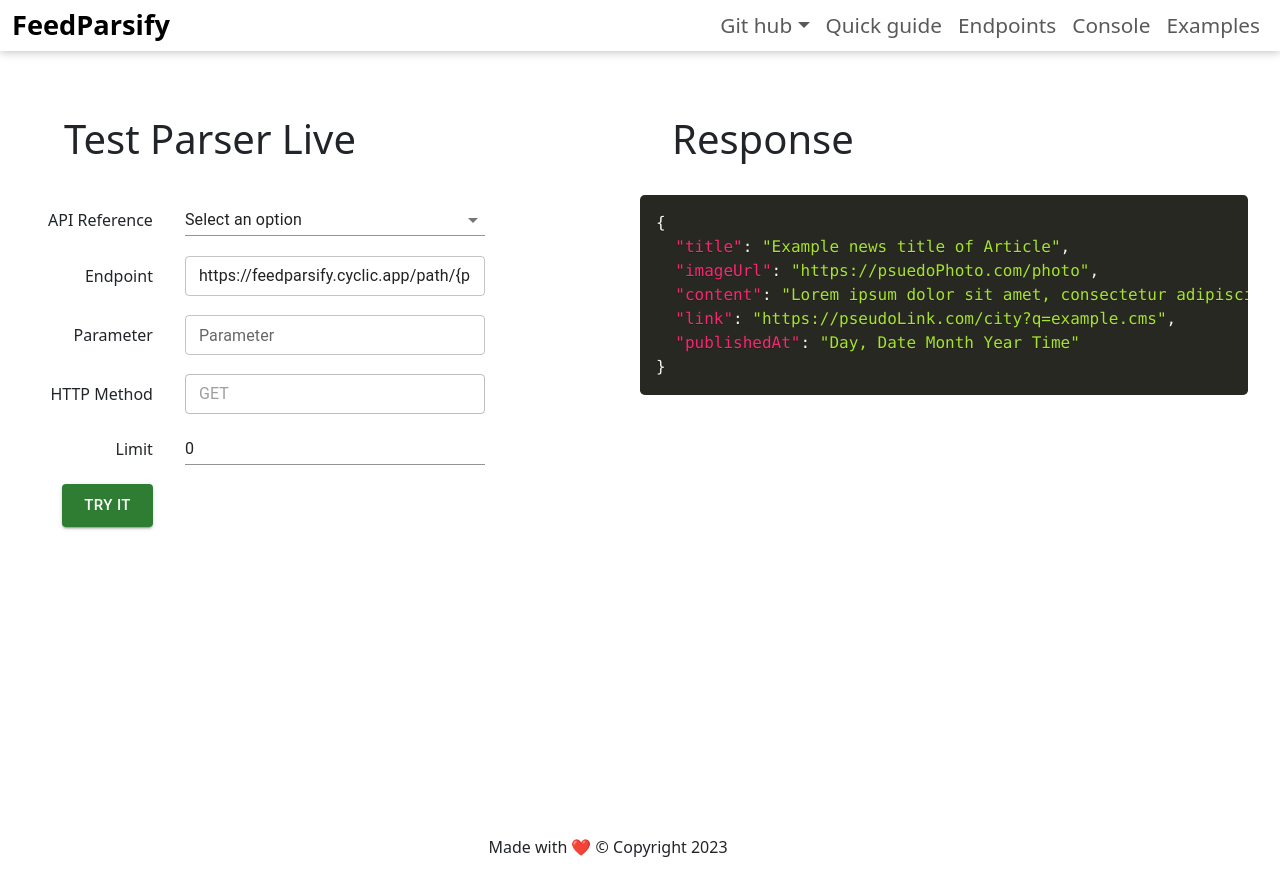
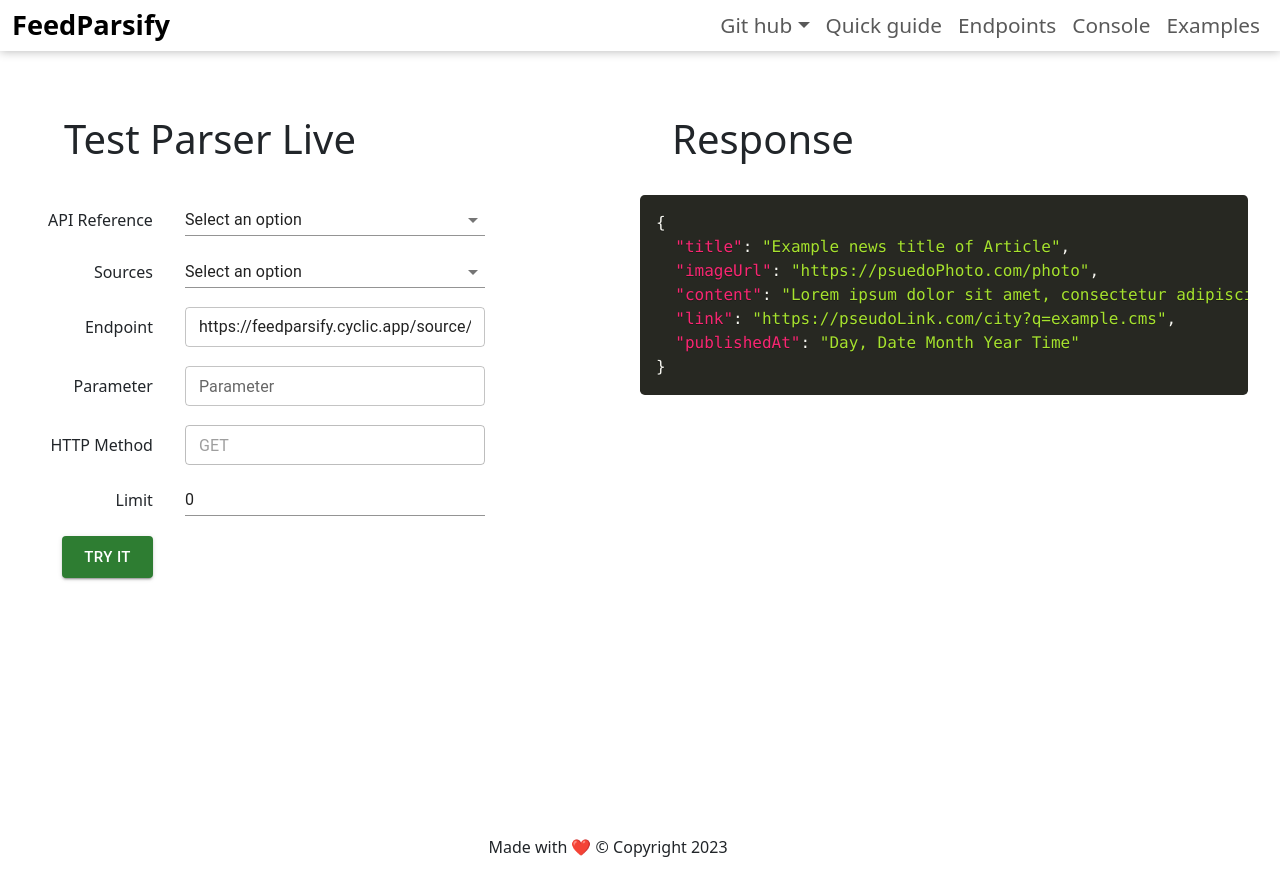
Before and after one commit to kunalkashyap-1/feedParsify_doc, a React (Create React App) app: page /Console in a window 1280 px wide. Built offline with nearby package versions, Linux system fonts and the light colour scheme.

Commit message:
console updated as per the updated api

```diff
--- a/src/components/Console.jsx
+++ b/src/components/Console.jsx
@@ -1,16 +1,16 @@
 import { useState, useEffect } from "react";
-import { Prism } from 'react-syntax-highlighter';
-import { okaidia } from 'react-syntax-highlighter/dist/esm/styles/prism';
-import { Button, NativeSelect, TextField, Input } from '@mui/material';
-
+import { Prism } from "react-syntax-highlighter";
+import { okaidia } from "react-syntax-highlighter/dist/esm/styles/prism";
+import { Button, NativeSelect, TextField, Input } from "@mui/material";
 
 function Console() {
+  const [source, setSource] = useState("source");
+
   const urls = {
-        Parameter: "https://feedparsify.cyclic.app/path/",
+    Parameter: `https://feedparsify.cyclic.app/source/path/`,
     Search: "https://feedparsify.cyclic.app/search/",
-        Stat: "https://feedparsify.cyclic.app/feeds/",
-        Location: "https://feedparsify.cyclic.app/c1/"
-    }
+    Stat: `https://feedparsify.cyclic.app/`,
+  };
 
   const [endpoint, setEndpoint] = useState(`${urls.Parameter}`);
   const [submit, setSubmit] = useState(0);
@@ -18,11 +18,12 @@
   const [param, setParam] = useState(`{parameter}`);
   const [option, setOption] = useState("Parameter");
   const [api_data, setData] = useState({
-        "title": "Example news title of Article",
-        "imageUrl": "https://psuedoPhoto.com/photo",
-        "content": "Lorem ipsum dolor sit amet, consectetur adipiscing elit. Vivamus ac mauris tristique, ultrices dui quis, ornare neque. Nullam pulvinar velit id massa volutpat ultricies. Pellentesque venenatis aliquet nunc et vulputate. Ut consectetur maximus turpis, vitae accumsan lacus. Cras eu tempor est. ",
-        "link": "https://pseudoLink.com/city?q=example.cms",
-        "publishedAt": "Day, Date Month Year Time"
+    title: "Example news title of Article",
+    imageUrl: "https://psuedoPhoto.com/photo",
+    content:
+      "Lorem ipsum dolor sit amet, consectetur adipiscing elit. Vivamus ac mauris tristique, ultrices dui quis, ornare neque. Nullam pulvinar velit id massa volutpat ultricies. Pellentesque venenatis aliquet nunc et vulputate. Ut consectetur maximus turpis, vitae accumsan lacus. Cras eu tempor est. ",
+    link: "https://pseudoLink.com/city?q=example.cms",
+    publishedAt: "Day, Date Month Year Time",
   });
 
   const selectHandler = (event) => {
@@ -30,38 +31,44 @@
     setOption(event.target.value);
   };
 
-    useEffect(() => {
+  useEffect(
+    () => {
       // console.log(endpoint);
-        submit === 1 ? fetch(`${endpoint}${param}${limit > 0 ? `?limit=${limit}` : ""}`)
-            .then(response => {
-                if(response.status===404){
-                    response.json()
-                    .then(res =>{
+      submit === 1 ? (
+        fetch(
+          `${endpoint}${option === "Search" ? "" : source + "/feeds/"}${param}${
+            limit > 0 ? `?limit=${limit}` : ""
+          }`
+        )
+          .then((response) => {
+            if (response.status === 404) {
+              response.json().then((res) => {
                 console.log(res);
-                    })
-                }
-                else{
-                    response.json()
-                    .then(res => {
+              });
+            } else {
+              response.json().then((res) => {
                 // console.log(res);
                 setData(res);
-                    })
+              });
             }
             setSubmit(0);
           })
-            .catch((error) => console.error(error)) : <></>;
-
+          .catch((error) => console.error(error))
+      ) : (
+        <></>
+      );
     },
     // eslint-disable-next-line
-        [submit]);
+    [submit]
+  );
 
   function OnSubmit(event) {
     event.preventDefault();
     setSubmit(1);
   }
 
-
-    return (<div className="console_local">
+  return (
+    <div className="console_local">
       <form>
         <h1>Test Parser Live</h1>
         <table>
@@ -78,7 +85,22 @@
                   <option value="Parameter">Select an option</option>
                   <option value="Search">Search for Article</option>
                   <option value="Stat">Article Type</option>
-                                <option value="Location">Article by Location</option>
+                </NativeSelect>
+              </td>
+            </tr>
+            <tr>
+              <td>Sources</td>
+              <td>
+                <NativeSelect
+                  // defaultValue={option}
+                  value={source}
+                  sx={{ width: 300 }}
+                  onChange={(e) => setSource(e.target.value)}
+                >
+                  <option value="source">Select an option</option>
+                  <option value="toi">Time of India</option>
+                  <option value="nyt">New York Times</option>
+                  <option value="wired">Wired</option>
                 </NativeSelect>
               </td>
             </tr>
@@ -86,14 +108,15 @@
               <td>Endpoint</td>
               <td>
                 <TextField
-                                type='text'
-                                value={`${endpoint}${param}${limit>0?`?limit=${limit}`:""}`}
-                                sx={{width:300}}
+                  type="text"
+                  value={`${endpoint}${
+                    option === "Search" ? "" : source + "/feeds"
+                  }${param}${limit > 0 ? `?limit=${limit}` : ""}`}
+                  sx={{ width: 300 }}
                   size="small"
-                                variant='outlined'
-                                inputProps={
-                                    { readOnly: true, }
-                                }/>
+                  variant="outlined"
+                  inputProps={{ readOnly: true }}
+                />
               </td>
             </tr>
             <tr>
@@ -108,22 +131,22 @@
                   onChange={(event) => {
                     const val = event.target.value;
                     setParam(`${val.length !== 0 ? val : `{parameter}`}`);
-                                }} />
+                  }}
+                />
               </td>
             </tr>
             <tr>
               <td>HTTP Method</td>
               <td>
                 <TextField
-                                type='text'
+                  type="text"
                   value="GET"
-                                sx={{width:300}}
+                  sx={{ width: 300 }}
                   disabled={true}
                   size="small"
-                                variant='outlined'
-                                inputProps={
-                                    { readOnly: true, }
-                                }/>
+                  variant="outlined"
+                  inputProps={{ readOnly: true }}
+                />
               </td>
             </tr>
             <tr>
@@ -142,11 +165,13 @@
             </tr>
             <tr>
               {/* <input type="submit" onClick={OnSubmit} value="Try it" /> */}
-                        <td><Button
+              <td>
+                <Button
                   variant="contained"
                   color="success"
                   size="large"
-                        onClick={OnSubmit}>
+                  onClick={OnSubmit}
+                >
                   Try it
                 </Button>
               </td>
@@ -160,7 +185,8 @@
           {JSON.stringify(api_data, null, 2)}
         </Prism>
       </div>
-    </div>)
+    </div>
+  );
 }
 
 export default Console;
```
Lines whose indentation alone changed are shown as unchanged.
